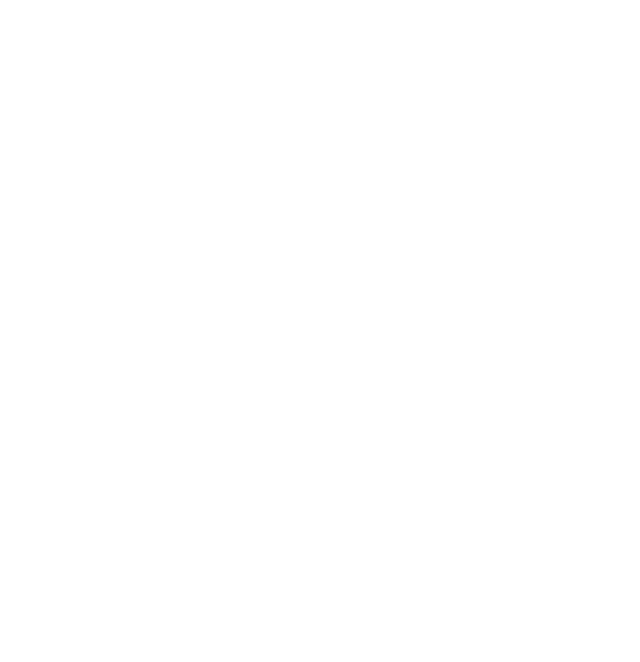
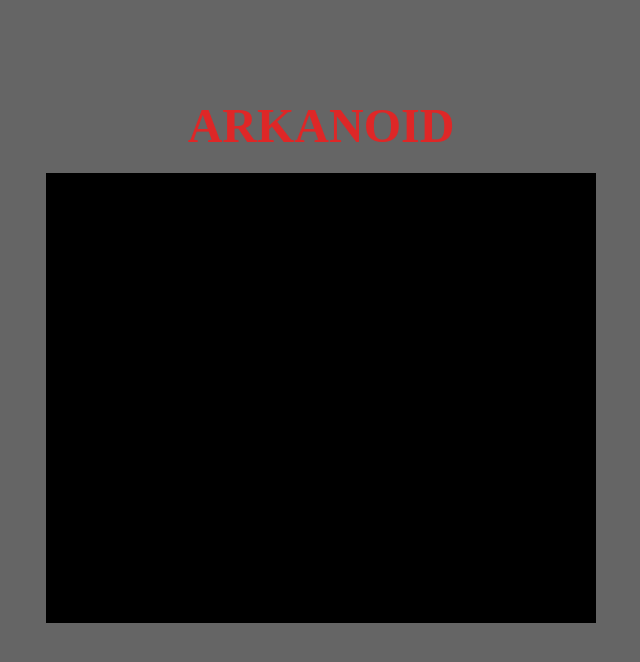
Before and after one commit to Lars987654321/JS-prosjekt, a plain HTML site: page index.html in a window 1280 px wide. Shown: the whole page, without its empty margins (319-959 px from the left). Drawn offline with Linux system fonts and the light colour scheme.

Commit message:
add style

```diff
--- a/index.html
+++ b/index.html
@@ -3,11 +3,12 @@
 <head>
     <meta charset="UTF-8">
     <meta name="viewport" content="width=device-width, initial-scale=1.0">
-    <title>Main</title>
+    <title>Arkanoid</title>
     <link rel="stylesheet" href="style.css">
 </head>
 <body>
-
+    <h1>ARKANOID</h1>
+    <canvas id="canvas"></canvas>
     <script src="script.js"></script>
 </body>
 </html>
--- a/script.js
+++ b/script.js
@@ -0,0 +1,2 @@
+const canvas = document.getElementById("canvas")
+const ctx = canvas.getContext("2d")
--- a/style.css
+++ b/style.css
@@ -8,3 +8,27 @@
     width: 100%;
     height: auto;
 }
+
+
+body {
+    background-color: rgb(101, 101, 101);
+    display: flex;
+    justify-content: center;
+    align-items: center;
+    height: 90vh;
+    margin: 0;
+    flex-direction: column;
+}
+
+canvas {
+    border: 1px solid black;
+    background-color: black;
+    width: 550px;
+    height: 450px;
+}
+
+h1 {
+    color: rgb(222, 39, 39);
+    font-size: 3rem;
+    margin-bottom: 20px;
+}
```
